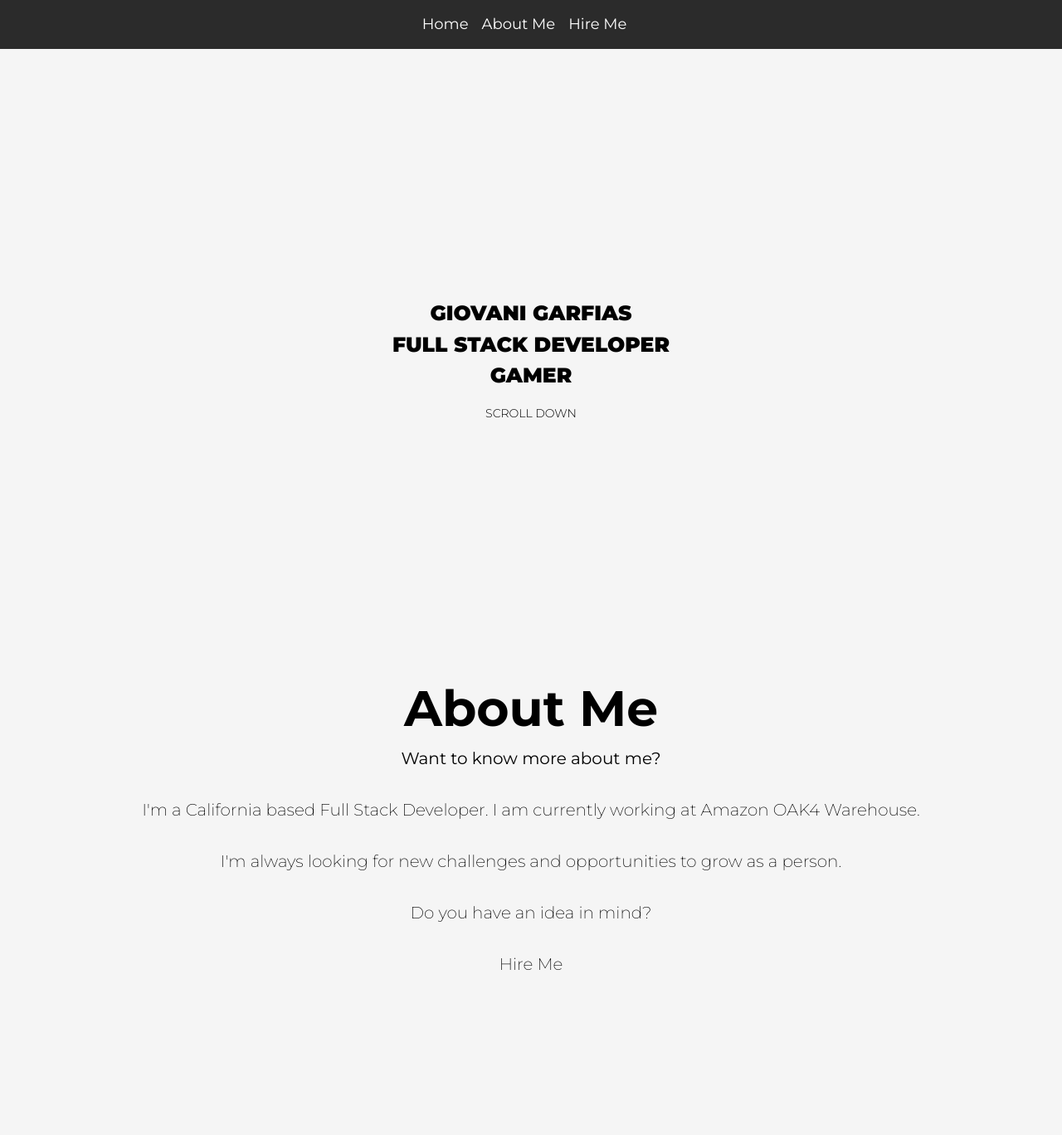
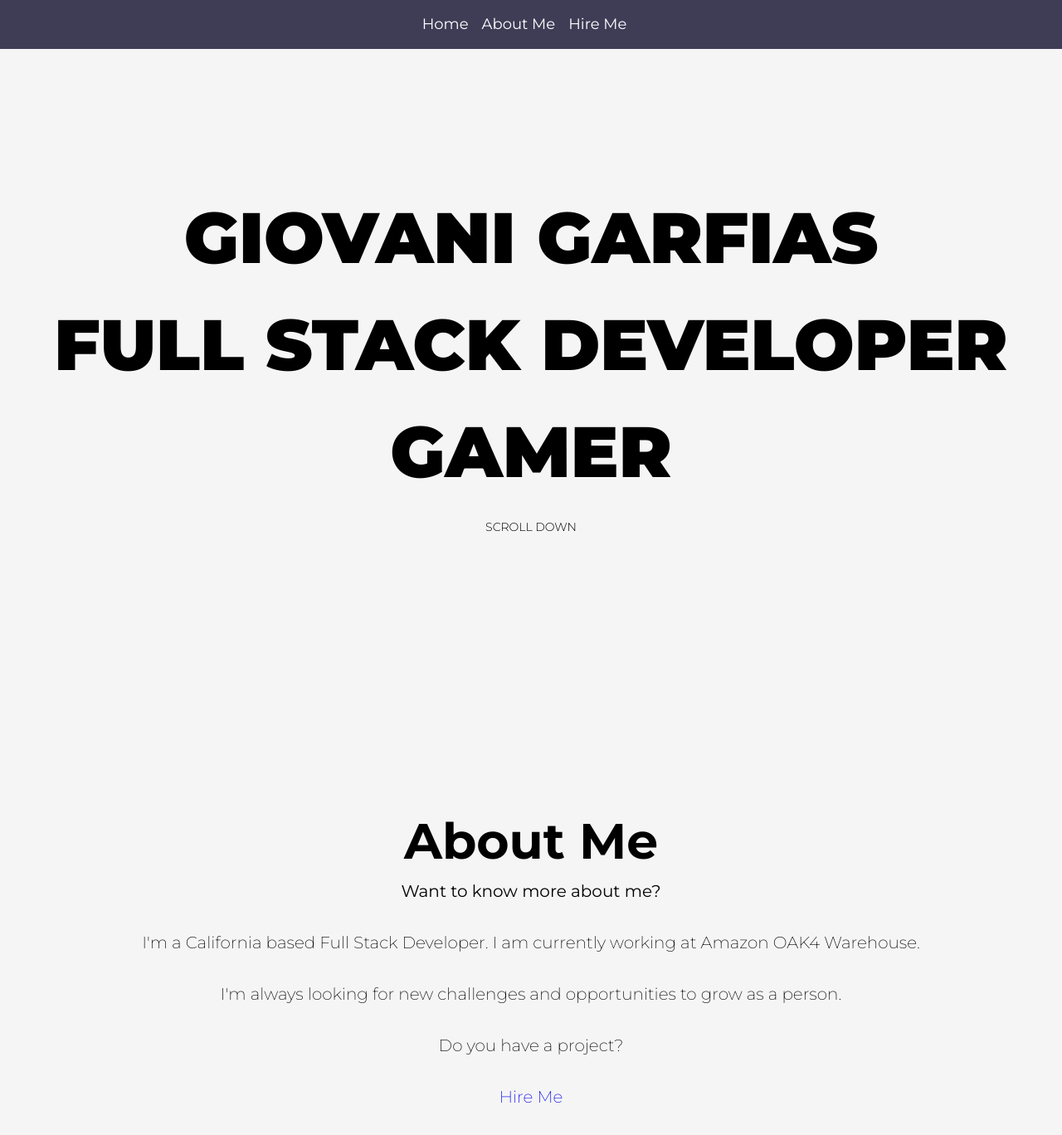
Before and after one commit to survani/gio-portfolio, a React (Create React App) app: page /about in a window 1280 px wide. Shown: the top 1368 px of the page at 83% size. Built offline with nearby package versions, Linux system fonts and the light colour scheme.

Commit message:
Added a few improvements to the Desktop Version of the About Page. Change color of Nav.

```diff
--- a/src/components/about/about.js
+++ b/src/components/about/about.js
@@ -33,7 +33,7 @@ const About = () => {
           I'm always looking for new challenges and opportunities to grow as a
           person.
         </Text>
-        <Text> Do you have an idea in mind? </Text>
+        <Text> Do you have a project? </Text>
         <Links to="/hire">
           <Text>Hire Me</Text>
         </Links>
--- a/src/components/about/style.js
+++ b/src/components/about/style.js
@@ -5,6 +5,10 @@ export const IntroSec = styled.section`
   height: 750px;
   display: flex;
   justify-content: center;
+  @media (min-width: 768px) {
+    font-size: 86px;
+    margin-bottom: 10rem;
+  }
 `;
 
 export const IntroText = styled.h2`
@@ -13,6 +17,9 @@ export const IntroText = styled.h2`
   font-family: Montserrat;
   text-transform: uppercase;
   font-weight: 900;
+  @media (min-width: 768px) {
+    font-size: 86px;
+  }
 `;
 
 export const IntroText2 = styled.h2`
@@ -62,5 +69,4 @@ export const Links = styled(Link)`
   font-weight: 200;
   font-family: Montserrat;
   text-decoration: none;
-  color: black;
 `;
--- a/src/containers/navigation/style.js
+++ b/src/containers/navigation/style.js
@@ -1,7 +1,7 @@
 import styled from "styled-components";
 
 export const Header = styled.header`
-  background: #2b2b2b;
+  background: #3f3d56;
 `;
 export const NavContainer = styled.nav`
   padding: 1rem;
```
